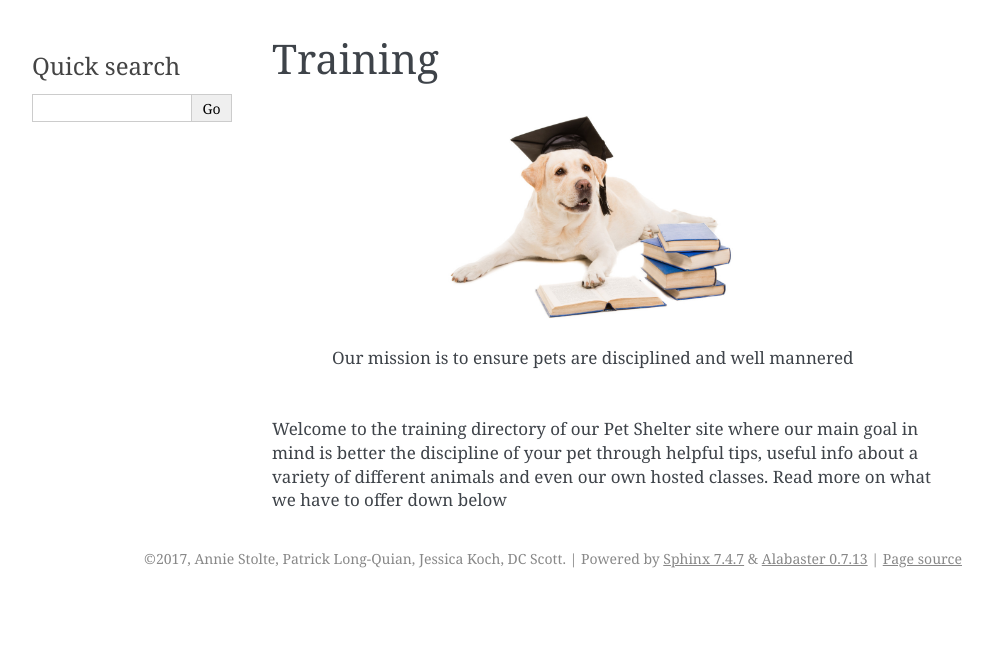
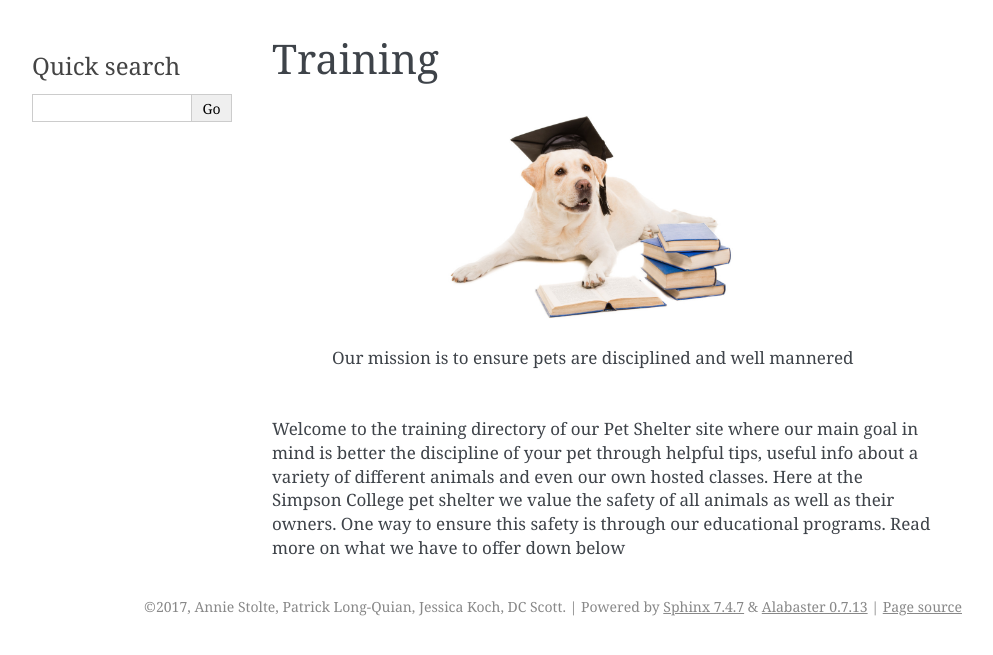
Before and after one commit to plongquian/pet_shelter, a Sphinx documentation site: the page built from source/Training/index.rst, in a window 1280 px wide. Shown: the top 655 px of the page, without its empty margins (148-1141 px from the left). Built offline with Sphinx 7.4.7, drawn with Linux system fonts in a browser that asks for light colours; pages that are not in the unit, such as notebooks, are missing from menus.

Commit message:
Added some more text to training index

```diff
--- a/source/Training/index.rst
+++ b/source/Training/index.rst
@@ -9,8 +9,10 @@ Training
 Welcome to the training directory of our Pet Shelter site
 where our main goal in mind is better the discipline of
 your pet through helpful tips, useful info about a variety
-of different animals and even our own hosted classes.  Read
-more on what we have to offer down below
+of different animals and even our own hosted classes.  Here at the
+Simpson College pet shelter we value the safety of all animals as well
+as their owners.  One way to ensure this safety is through our
+educational programs.  Read more on what we have to offer down below
 
 .. toctree::
    :maxdepth: 2
```
